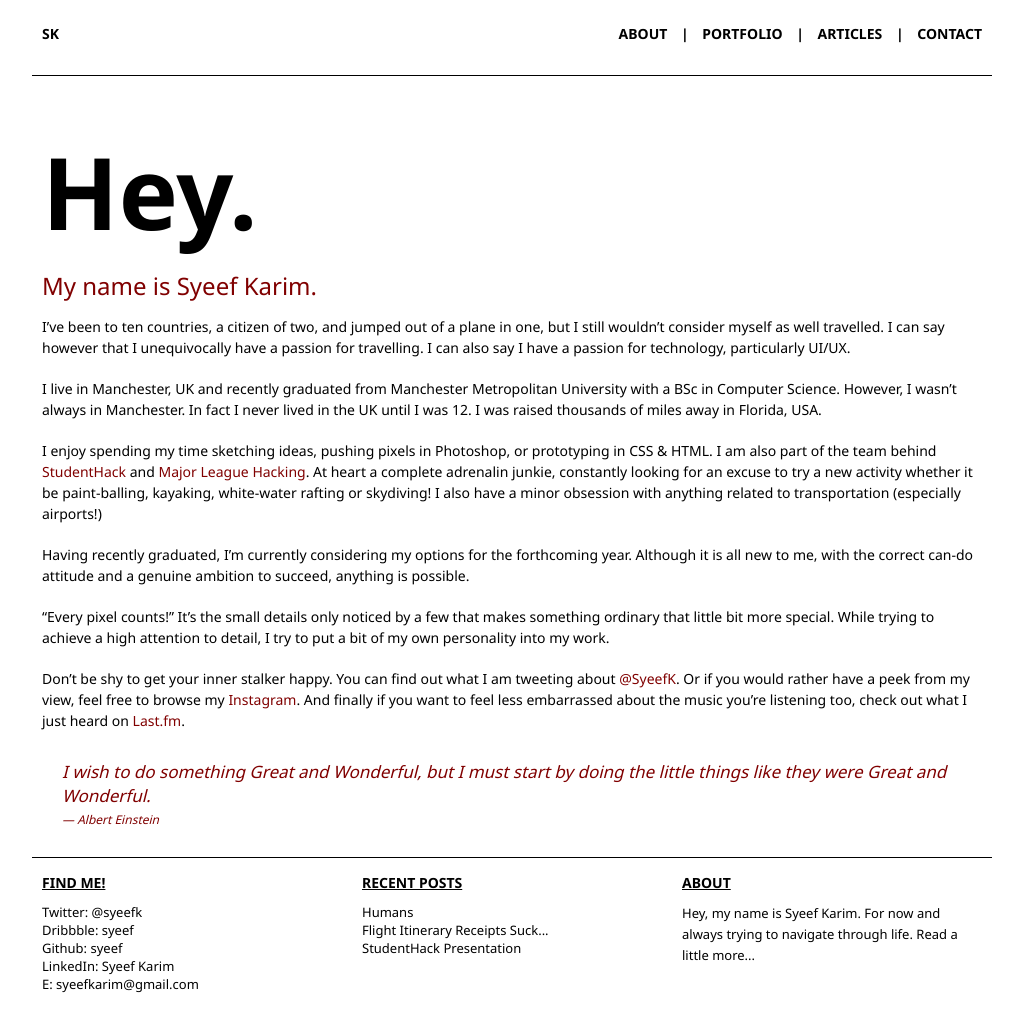
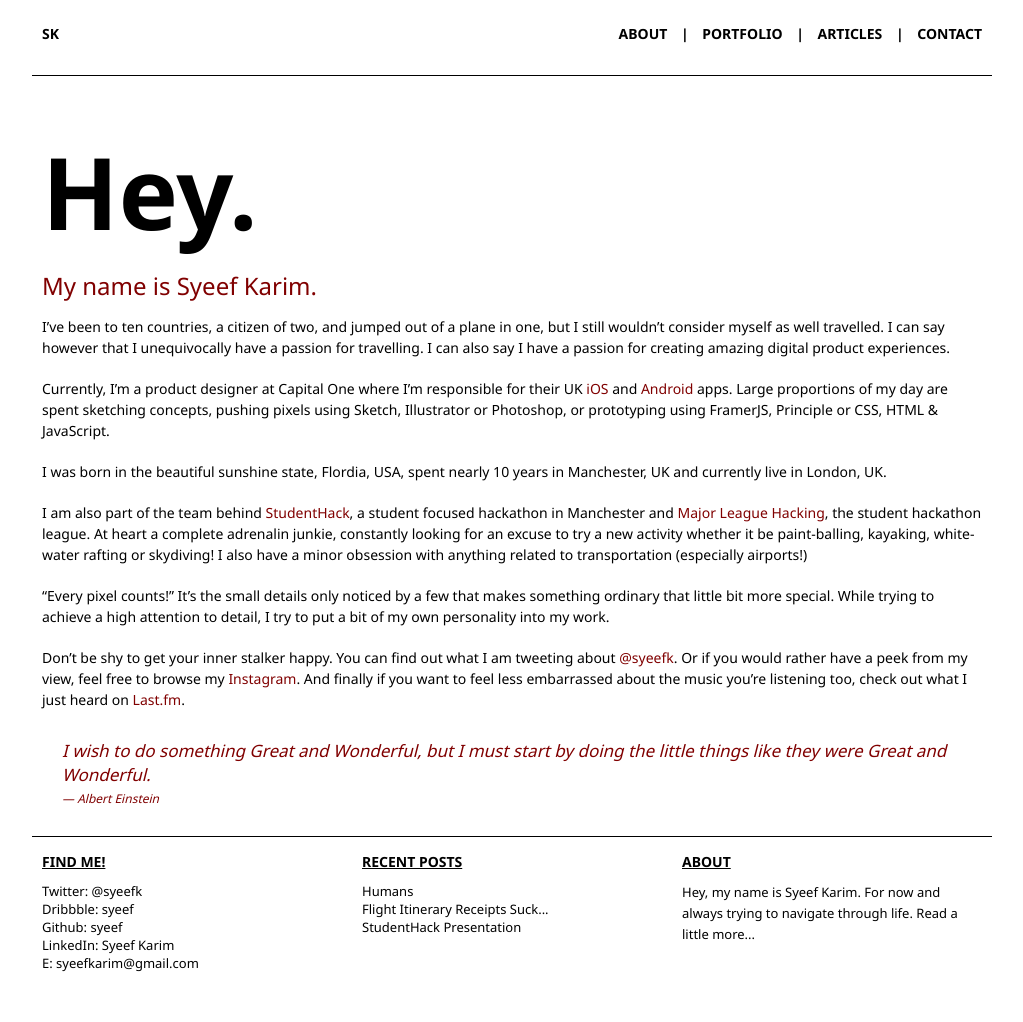
Before and after one commit to syeef/syeefkarim-2016-v0, a Jekyll site: the page built from about/index.md, in a window 1280 px wide. Shown: the whole page, without its empty margins (128-1151 px from the left). Built offline with Jekyll 4.4.1, drawn with Linux system fonts in a browser that asks for light colours; Markdown is read by kramdown in place of the engine named in the settings; after the commit the page ends 1001 px from its top, so only the background shows below that.

Commit message:
update the copy on the about page

```diff
--- a/about/index.md
+++ b/about/index.md
@@ -5,18 +5,18 @@ bigWord: Hey.
 tagLine: My name is Syeef Karim.
 ---
 
-I've been to ten countries, a citizen of two, and jumped out of a plane in one, but I still wouldn't consider myself as well travelled. I can say however that I unequivocally have a passion for travelling. I can also say I have a passion for technology, particularly UI/UX.
-
-I live in Manchester, UK and recently graduated from Manchester Metropolitan University with a BSc in Computer Science. However, I wasn't always in Manchester. In fact I never lived in the UK until I was 12. I was raised thousands of miles away in Florida, USA.
-
-I enjoy spending my time sketching ideas, pushing pixels in Photoshop, or prototyping in CSS & HTML. I am also part of the team behind <a id="links" href="http://www.studenthack.com/" target="_blank">StudentHack</a> and <a id="links" href="http://www.mlh.io" target="_blank">Major League Hacking</a>. At heart a complete adrenalin junkie, constantly looking for an excuse to try a new activity whether it be paint-balling, kayaking, white-water rafting or skydiving! I also have a minor obsession with anything related to transportation (especially airports!)
 
 
+I've been to ten countries, a citizen of two, and jumped out of a plane in one, but I still wouldn't consider myself as well travelled. I can say however that I unequivocally have a passion for travelling. I can also say I have a passion for creating amazing digital product experiences.
 
-Having recently graduated, I'm currently considering my options for the forthcoming year. Although it is all new to me, with the correct can-do attitude and a genuine ambition to succeed, anything is possible.
+Currently, I'm a product designer at Capital One where I'm responsible for their UK <a id="links" href="https://itunes.apple.com/gb/app/capital-one-uk/id481679012?mt=8" target="_blank">iOS</a> and <a id="links" href="https://play.google.com/store/apps/details?id=com.ie.capitalone.uk&feature=search_result#?t=W251bGwsMSwxLDEsImNvbS5pZS5jYXBpdGFsb25lLnVrIl0" target="_blank">Android</a> apps. Large proportions of my day are spent sketching concepts, pushing pixels using Sketch, Illustrator or Photoshop, or prototyping using FramerJS, Principle or CSS, HTML & JavaScript.
+
+I was born in the beautiful sunshine state, Flordia, USA, spent nearly 10 years in Manchester, UK and currently live in London, UK.
+
+I am also part of the team behind <a id="links" href="http://www.studenthack.com/" target="_blank">StudentHack</a>, a student focused hackathon in Manchester and <a id="links" href="http://www.mlh.io" target="_blank">Major League Hacking</a>, the student hackathon league. At heart a complete adrenalin junkie, constantly looking for an excuse to try a new activity whether it be paint-balling, kayaking, white-water rafting or skydiving! I also have a minor obsession with anything related to transportation (especially airports!)
 
 "Every pixel counts!" It's the small details only noticed by a few that makes something ordinary that little bit more special. While trying to achieve a high attention to detail, I try to put a bit of my own personality into my work.
 
-Don't be shy to get your inner stalker happy. You can find out what I am tweeting about <a id="links" href="http://www.twitter.com/syeefk" target="_blank">@SyeefK</a>. Or if you would rather have a peek from my view, feel free to browse my <a id="links" href="http://www.instagram.com/syeef" target="_blank">Instagram</a>. And finally if you want to feel less embarrassed about the music you're listening too, check out what I just heard on <a id="links" href="http://www.last.fm/user/Syeef" target="_blank">Last.fm</a>.
+Don't be shy to get your inner stalker happy. You can find out what I am tweeting about <a id="links" href="http://www.twitter.com/syeefk" target="_blank">@syeefk</a>. Or if you would rather have a peek from my view, feel free to browse my <a id="links" href="http://www.instagram.com/syeef" target="_blank">Instagram</a>. And finally if you want to feel less embarrassed about the music you're listening too, check out what I just heard on <a id="links" href="http://www.last.fm/user/Syeef" target="_blank">Last.fm</a>.
 
 >I wish to do something Great and Wonderful, but I must start by doing the little things like they were Great and Wonderful. <cite>Albert Einstein</cite>
```
